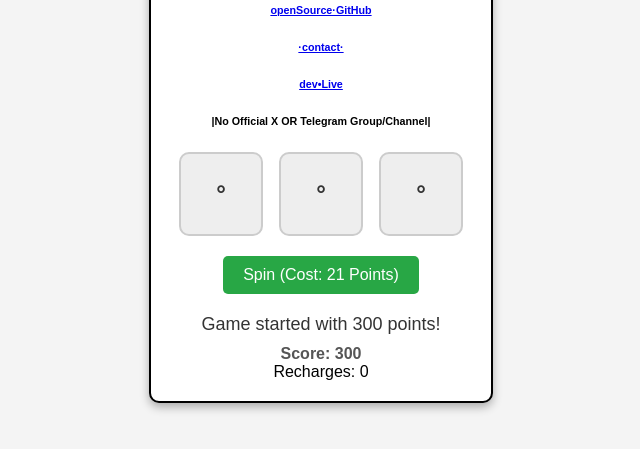
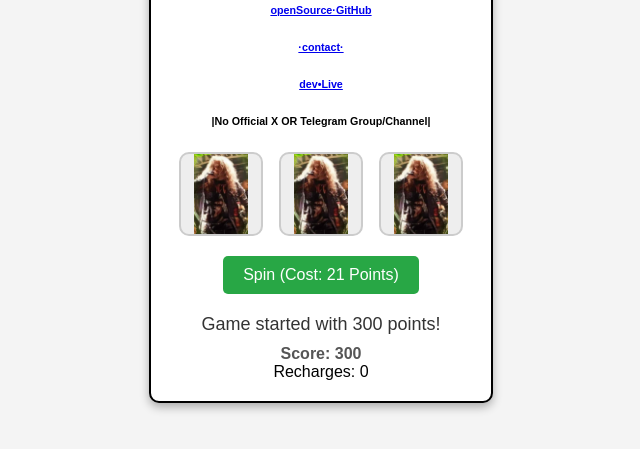
Before and after one commit to spiritorient/SLUT-MACHINE-pro, a website: page slut-masina/index.html in a window 1280 px wide. Shown: the part 151-600 px from the top of the page, without its empty margins (319-959 px from the left). Drawn offline with Linux system fonts and the light colour scheme; no server answers.

Commit message:
starting gear loaded

```diff
--- a/slut-masina/index.html
+++ b/slut-masina/index.html
@@ -26,7 +26,7 @@
 
         <!-- Reel Container -->
         <div class="reels">
-            <div class="reel" id="reel1">°</div>
+            <div class="reel" id="reel1"></div>
             <div class="reel" id="reel2">°</div>
             <div class="reel" id="reel3">°</div>
         </div>
--- a/slut-masina/script.js
+++ b/slut-masina/script.js
@@ -5,6 +5,17 @@ document.addEventListener("DOMContentLoaded", () => {
         document.getElementById("reel2"),
         document.getElementById("reel3"),
     ];
+
+    const applyBackground = (reel, symbol) => {
+        reel.style.backgroundImage = `url(images/${symbol}.png)`;
+        reel.style.backgroundSize = "contain";
+        reel.style.backgroundRepeat = "no-repeat";
+        reel.style.backgroundPosition = "center";
+        reel.textContent = "";
+    };
+
+    reels.forEach(r => applyBackground(r, "Dino"));
+
     const spinButton = document.getElementById("spin-button");
     const respinButton = document.getElementById("respin-button");
     const rechargeButton = document.getElementById("recharge-button");
@@ -61,14 +72,6 @@ document.addEventListener("DOMContentLoaded", () => {
             logEvent({ event: "recharge", newScore: score, rechargeCount });
         }
     });
-
-    const applyBackground = (reel, symbol) => {
-        reel.style.backgroundImage = `url(images/${symbol}.png)`;
-        reel.style.backgroundSize = "contain";
-        reel.style.backgroundRepeat = "no-repeat";
-        reel.style.backgroundPosition = "center";
-        reel.textContent = "";
-    };
 
     const animateReel = (reel, final, delay, frames) =>
         new Promise((res) => {
```
